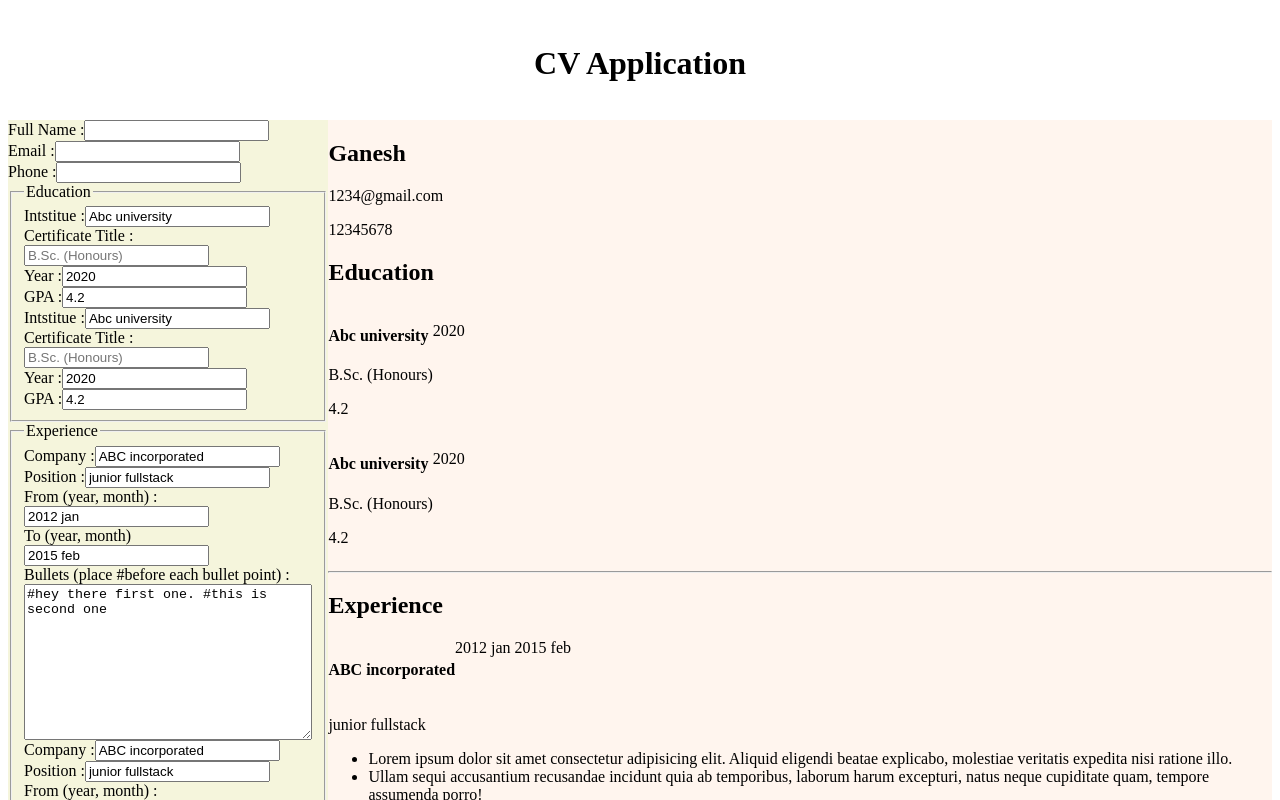
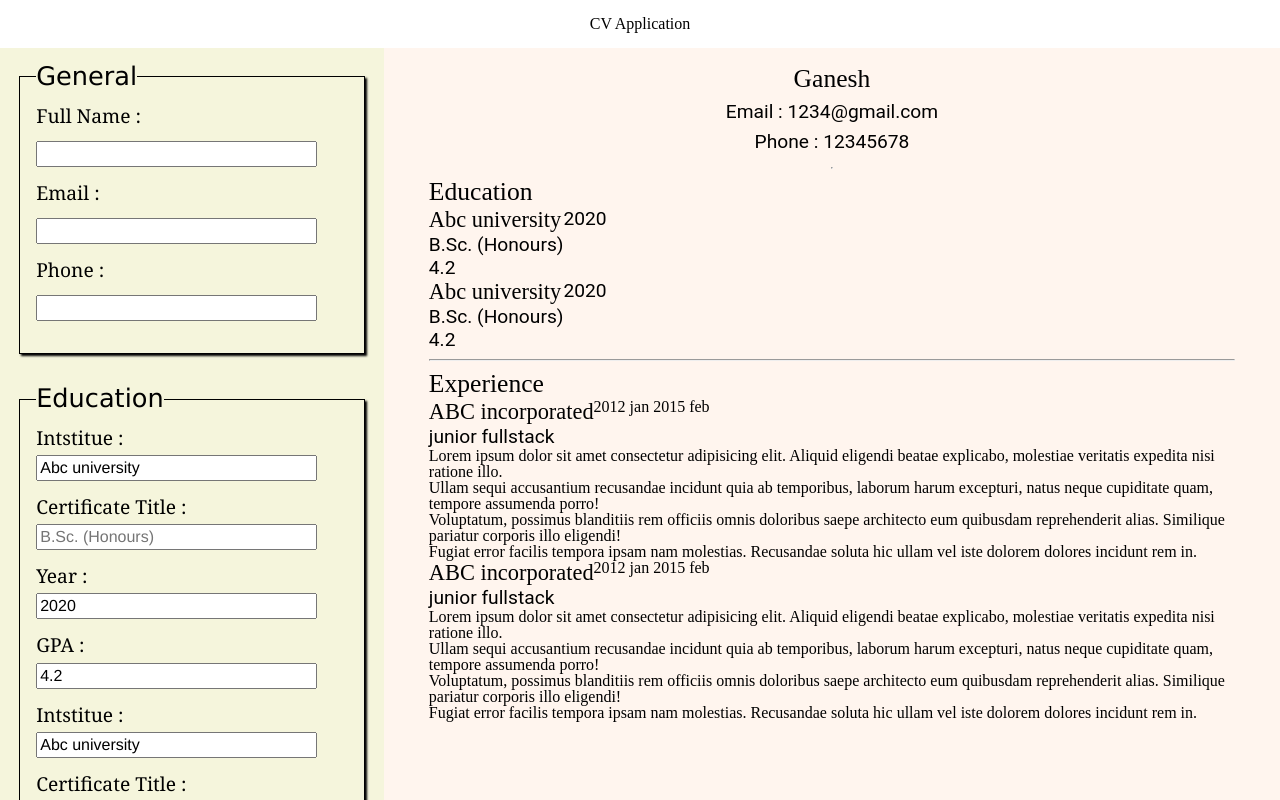
Before and after one commit to GaneshS288/cv-application, a React (Vite) app: page / in a window 1280 px wide. Shown: the top 800 px of the page. Built offline with nearby package versions, Linux system fonts and the light colour scheme.

Commit message:
style the sidebar

```diff
--- a/src/components/CvSection.jsx
+++ b/src/components/CvSection.jsx
@@ -43,6 +43,7 @@
 export default function CvSection() {
   return (
     <div className="cv-page">
+      <div className="container">
         <GeneralInfo
           fullName={"Ganesh"}
           email={"1234@gmail.com"}
@@ -51,5 +52,6 @@
         <EducationList educationInfo={educationInfo}></EducationList>
         <ExperienceList experienceInfo= {experienceInfo} ></ExperienceList>
       </div>
+    </div>
   );
 }
--- a/src/components/General-info.jsx
+++ b/src/components/General-info.jsx
@@ -1,10 +1,12 @@
+import "../styles/General-info.css"
 
 export default function GeneralInfo({fullName, email, phone}) {
     return(
         <section className="general-info">
             <h2 className="fullName">{fullName}</h2>
-            <p className="email">{email}</p>
-            <p className="phone">{phone}</p>
+            <p className="email">Email : {email}</p>
+            <p className="phone">Phone : {phone}</p>
+            <hr />
         </section>
     )
 }
--- a/src/components/GeneralForm.jsx
+++ b/src/components/GeneralForm.jsx
@@ -1,18 +1,21 @@
 export default function GeneralInfoInputs() {
   return (
     <form action="">
-      <div>
+      <fieldset>
+        <legend>General</legend>
+        <div className="flex-column">
           <label htmlFor="fullName">Full Name :</label>
           <input type="text" id="fullName" required />
         </div>
-      <div>
+        <div className="flex-column">
           <label htmlFor="mail">Email :</label>
           <input type="email" id="mail" required />
         </div>
-      <div>
+        <div className="flex-column">
           <label htmlFor="phone">Phone :</label>
           <input type="tel" id="phone" required />
         </div>
+      </fieldset>
     </form>
   );
 }
--- a/src/components/Sidebar.jsx
+++ b/src/components/Sidebar.jsx
@@ -43,9 +43,11 @@
 export default function Sidebar() {
   return (
     <div className="sidebar">
-      <GeneralForm></GeneralForm>
-      <EducationForm educationInfo={educationInfo}></EducationForm>
-      <ExperienceForm experienceInfo={experienceInfo}></ExperienceForm>
+      <div className="container">
+        <GeneralForm></GeneralForm>
+        <EducationForm educationInfo={educationInfo}></EducationForm>
+        <ExperienceForm experienceInfo={experienceInfo}></ExperienceForm>
+      </div>
     </div>
   );
 }
--- a/src/index.css
+++ b/src/index.css
@@ -1,13 +1,58 @@
-* {
 
+html, body, div, span, applet, object, iframe,
+h1, h2, h3, h4, h5, h6, p, blockquote, pre,
+a, abbr, acronym, address, big, cite, code,
+del, dfn, em, img, ins, kbd, q, s, samp,
+small, strike, strong, sub, sup, tt, var,
+b, u, i, center,
+dl, dt, dd, ol, ul, li,
+fieldset, form, label, legend,
+table, caption, tbody, tfoot, thead, tr, th, td,
+article, aside, canvas, details, embed,
+figure, figcaption, footer, header, hgroup,
+menu, nav, output, ruby, section, summary,
+time, mark, audio, video {
+	margin: 0;
+	padding: 0;
+	border: 0;
+	font-size: 100%;
+	font: inherit;
+	vertical-align: baseline;
   box-sizing: border-box;
 }
+/* HTML5 display-role reset for older browsers */
+article, aside, details, figcaption, figure,
+footer, header, hgroup, menu, nav, section {
+	display: block;
+}
+body {
+	line-height: 1;
+}
+ol, ul {
+	list-style: none;
+}
+blockquote, q {
+	quotes: none;
+}
+blockquote:before, blockquote:after,
+q:before, q:after {
+	content: '';
+	content: none;
+}
+table {
+	border-collapse: collapse;
+	border-spacing: 0;
+}
+
+/*meyer rest above */
 
 #root {
   min-height: 100vh;
   display: flex;
   flex-direction: column;
 }
+
+/*reused styles below*/
 
 .flex-column {
   display: flex;
@@ -18,6 +63,65 @@
   display: flex;
 }
 
+.container {
+  max-width: 90%;
+  margin: 1rem auto;
+}
+
+form {
+	display: flex;
+	flex-direction: column;
+	justify-content: center;
+}
+
+fieldset {
+	padding: 1rem;
+	border: 1px solid black;
+	box-shadow: 2px 2px 2px;
+}
+
+legend {
+	font-size: 1.6rem;
+	font-family: Verdana, Geneva, Tahoma, sans-serif;
+}
+
+fieldset > div {
+	display: flex;
+	flex-direction: column;
+	gap: 1rem;
+	padding-bottom: 1rem;
+	width: 90%;
+}
+
+label {
+	display: flex;
+	flex-direction: column;
+	gap: 0.5rem;
+	font-size: 1.2rem;
+	font-family: Georgia, 'Times New Roman', Times, serif;
+}
+
+input {
+	font: 1rem helvetica;
+	height: 20px;
+}
+
+textarea {
+	font: 1rem helvetica;
+}
+
+h2 {
+	font: 1.6rem "Times New Roman";
+}
+
+h4 {
+	font: 1.4rem "Times New Roman";
+}
+
+p {
+	font: 1.2rem roboto;
+}
+
 header {
   padding: 1rem 0;
   text-align: center;
--- a/src/styles/CvSection.css
+++ b/src/styles/CvSection.css
@@ -1,4 +1,5 @@
 .cv-page {
-    flex: 5 1 auto;
+    flex: 1 1 auto;
     background: seashell;
+    max-width: 70%;
   }
--- /dev/null
+++ b/src/styles/General-info.css
@@ -0,0 +1,7 @@
+.general-info {
+    display: flex;
+    flex-direction: column;
+    justify-content: center;
+    align-items: center;
+    gap: 0.4rem;
+}
--- a/src/styles/Sidebar.css
+++ b/src/styles/Sidebar.css
@@ -1,4 +1,12 @@
 .sidebar {
-    flex: 3 1 auto;
+    flex: 1 1 auto;
     background: beige;
+    overflow: scroll;
+    max-height: 800px;
   }
+
+  .sidebar > div {
+    display: flex;
+    flex-direction: column;
+    gap: 2rem;
+  }
```
Lines whose indentation alone changed are shown as unchanged.
